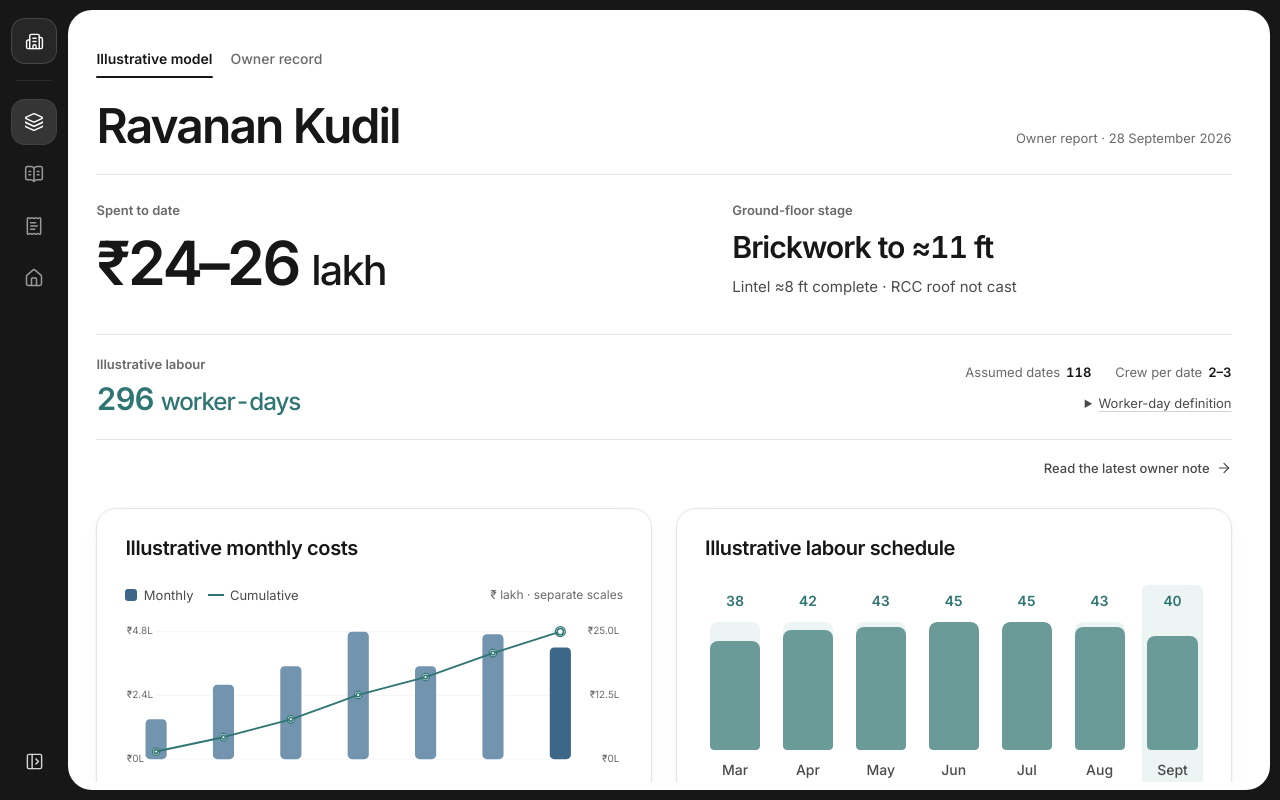
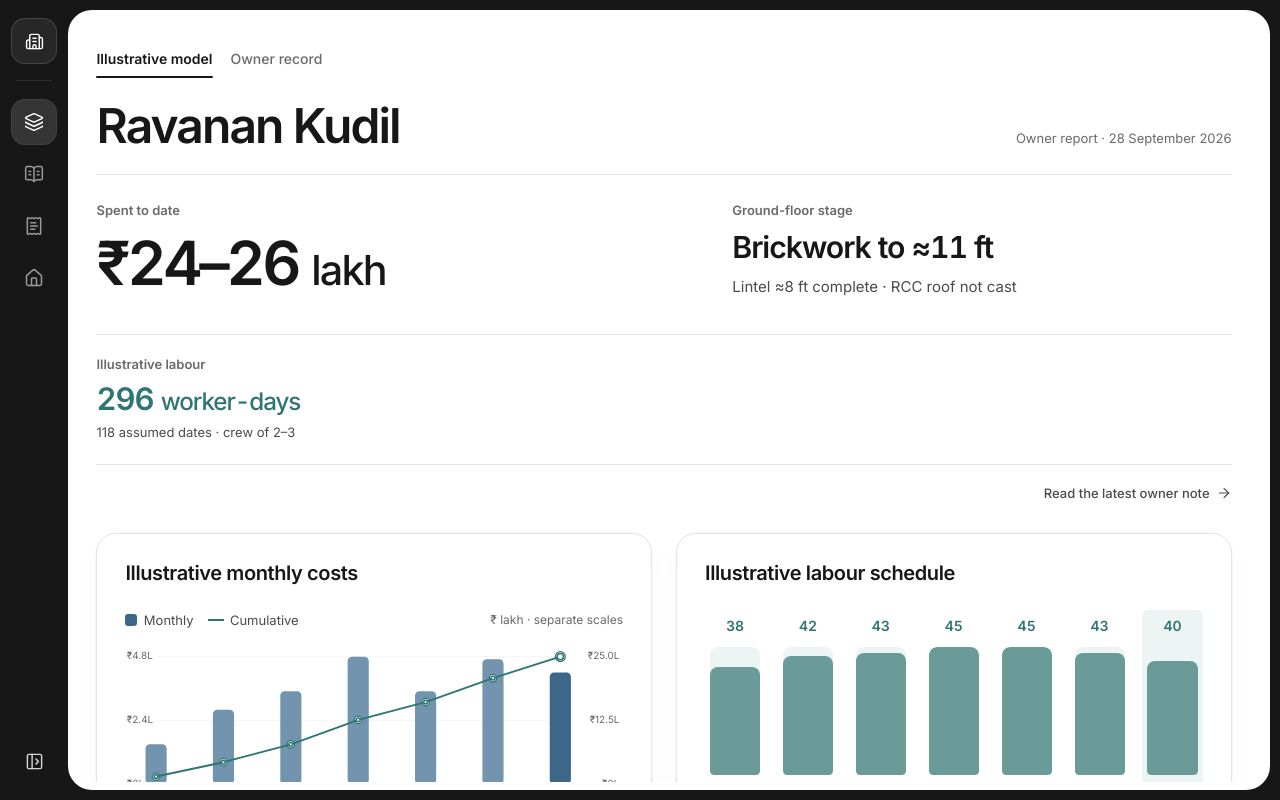
Before and after one commit to ashwingopalsamy/ravanan-kudil, a React (Vite) app: page / in a window 1280 px wide. Built offline with nearby package versions, Linux system fonts and the light colour scheme.

Commit message:
Trim overview labour explanation without changing layout (#4)

```diff
--- a/src/styles/app.css
+++ b/src/styles/app.css
@@ -543,16 +543,7 @@
 .overview-measure--labour > strong { color: var(--color-data-labour); font-size: clamp(1.5rem, 1.22rem + 0.9vw, 2rem); letter-spacing: -0.035em; line-height: 1.2; }
 .overview-measure--labour.is-unrecorded > strong { color: var(--color-ink); }
 .overview-measure--labour > strong span { font-size: 0.78em; font-weight: 500; }
-.overview-labour-context { display: grid; justify-items: end; gap: 0.125rem; color: var(--color-ink-secondary); font-size: 0.8125rem; line-height: 1.5; }
-.overview-labour-context dl { display: flex; flex-wrap: wrap; gap: 0.375rem 1.5rem; margin: 0; }
-.overview-labour-context dl > div { display: flex; align-items: baseline; gap: 0.375rem; }
-.overview-labour-context dt { color: var(--color-ink-muted); }
-.overview-labour-context dd { margin: 0; color: var(--color-ink); font-weight: 600; font-variant-numeric: tabular-nums; }
-.overview-labour-context details { margin-block-start: 0.25rem; }
-.overview-labour-context summary { min-height: 1.75rem; width: fit-content; color: var(--color-ink-secondary); line-height: 1.75rem; text-decoration: underline; text-decoration-color: var(--color-line-strong); text-underline-offset: 0.2em; cursor: pointer; }
-.overview-labour-context summary:hover { color: var(--color-ink); }
-.overview-labour-context summary:focus-visible { outline: var(--focus-width) solid var(--color-focus); outline-offset: 3px; }
-.overview-labour-context details p { max-width: 42ch; margin-block-start: 0.5rem; }
+.overview-measure--labour > p { color: var(--color-ink-secondary); font-size: 0.8125rem; line-height: 1.5; }
 .overview-latest-link { display: flex; min-height: 2rem; width: fit-content; align-items: center; gap: 0.375rem; margin-inline-start: auto; color: var(--color-ink-secondary); font-size: 0.8125rem; font-weight: 500; text-decoration: none; }
 .overview-latest-link:hover { color: var(--color-ink); }
 .overview-latest-link:focus-visible { outline: var(--focus-width) solid var(--color-focus); outline-offset: 3px; }
@@ -665,7 +656,6 @@ button.scenario-calendar-date:focus-visible { outline: var(--focus-width) solid
   .overview-measure--cost > strong { font-size: clamp(2.25rem, 9vw, 2.75rem); }
   .overview-measure--stage > strong { font-size: 1.5rem; }
   .overview-labour-line { align-items: start; flex-direction: column; gap: 0.625rem; padding-block: 1rem; }
-  .overview-labour-context { justify-items: start; }
   .latest-entry-teaser { align-items: flex-start; flex-direction: column; gap: 0.625rem; }
   .scenario-panel { padding: 1rem; }
   .scenario-chart-legend { gap: 0.5rem 0.75rem; font-size: 0.75rem; }
--- a/src/views/OverviewView.tsx
+++ b/src/views/OverviewView.tsx
@@ -42,8 +42,8 @@ export function OverviewView({ records, mode, selection, onSelectionChange }: {
         <div className={`overview-measure overview-measure--labour${mode === "record" ? " is-unrecorded" : ""}`}>
           <span className="overview-measure-label">{mode === "scenario" ? "Illustrative labour" : "Labour attendance"}</span>
           <strong>{mode === "scenario" ? <>{illustrativeScenario.workerDays} <span>worker-days</span></> : "Unrecorded"}</strong>
+          {mode === "scenario" && <p>{illustrativeScenario.workedDates} assumed dates · crew of 2–3</p>}
         </div>
-        {mode === "scenario" && <div className="overview-labour-context"><dl><div><dt>Assumed dates</dt><dd>{illustrativeScenario.workedDates}</dd></div><div><dt>Crew per date</dt><dd>2–3</dd></div></dl><details><summary>Worker-day definition</summary><p>One worker on one assumed work date is one worker-day. This model is not actual attendance or a count of distinct people or hours.</p></details></div>}
       </div>
     </section>
 
```
